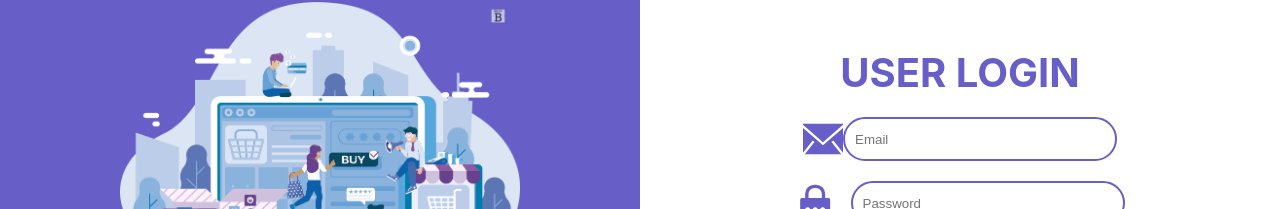
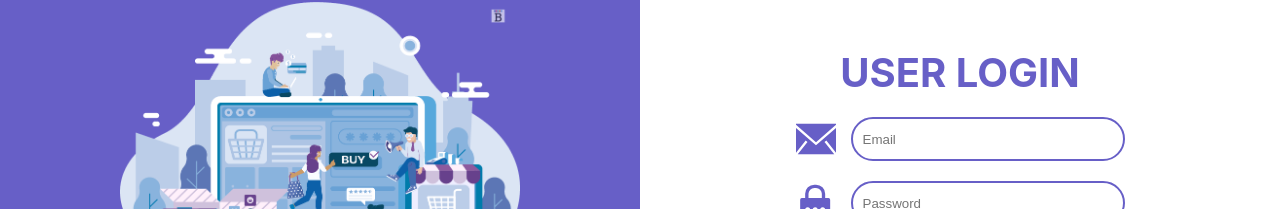
Before and after one commit to HassanFakih9/Ecommerce-frontend-gr5, a React (Create React App) app: page /Login in a window 1280 px wide. Shown: the part 152-361 px from the top of the page. Built offline with nearby package versions, Linux system fonts and the light colour scheme.

Commit message:
Orderpage

```diff
--- a/src/Components/Login.jsx
+++ b/src/Components/Login.jsx
@@ -58,7 +58,7 @@ const Login = () => {
           <div className="part2">
             <p className="login-title">USER LOGIN</p>
             <div className="user1">
-              <img src={email} className="login-img" />
+              <img src={email} className="login-img1" />
 
               <input
                   type='text'
--- a/src/Style/Login.css
+++ b/src/Style/Login.css
@@ -96,6 +96,13 @@
 .login-img {
   width: 40px;
   height: 40px;
+
+}
+.login-img1 {
+  width: 40px;
+  height: 40px;
+  margin-right: 15px;
+
 }
 
 @media screen and (min-width: 360px) and (max-width: 1024px) {
```
